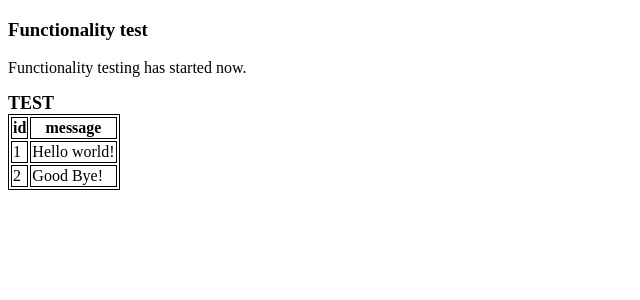
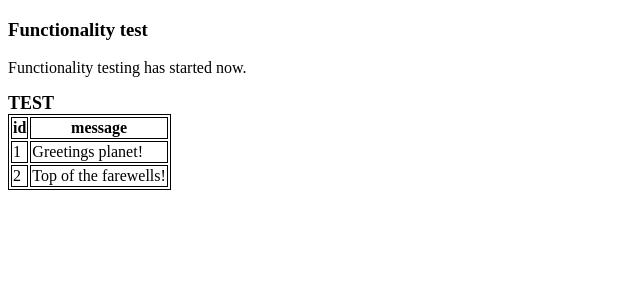
Before and after one commit to SenathN/functionality-test, a PHP site: page / in a window 1280 px wide. Shown: the top 300 px of the page, without its empty margins (0-640 px from the left). Run offline with PHP 8.4, Linux system fonts and the light colour scheme.

Commit message:
medival message update

```diff
--- a/index.php
+++ b/index.php
@@ -23,11 +23,11 @@
         </tr>
         <tr>
             <td>1</td>
-            <td>Hello world!</td>
+            <td>Greetings planet!</td>
         </tr>
         <tr>
             <td>2</td>
-            <td>Good Bye!</td>
+            <td>Top of the farewells!</td>
         </tr>
     </table>
 </body>
```
